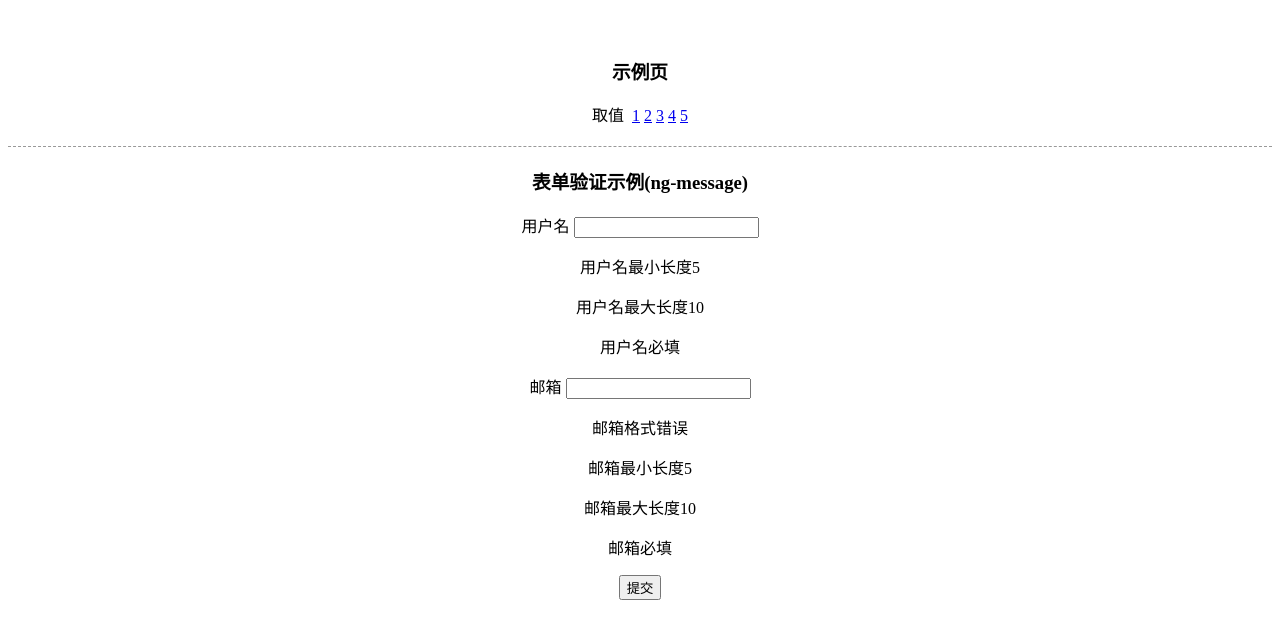
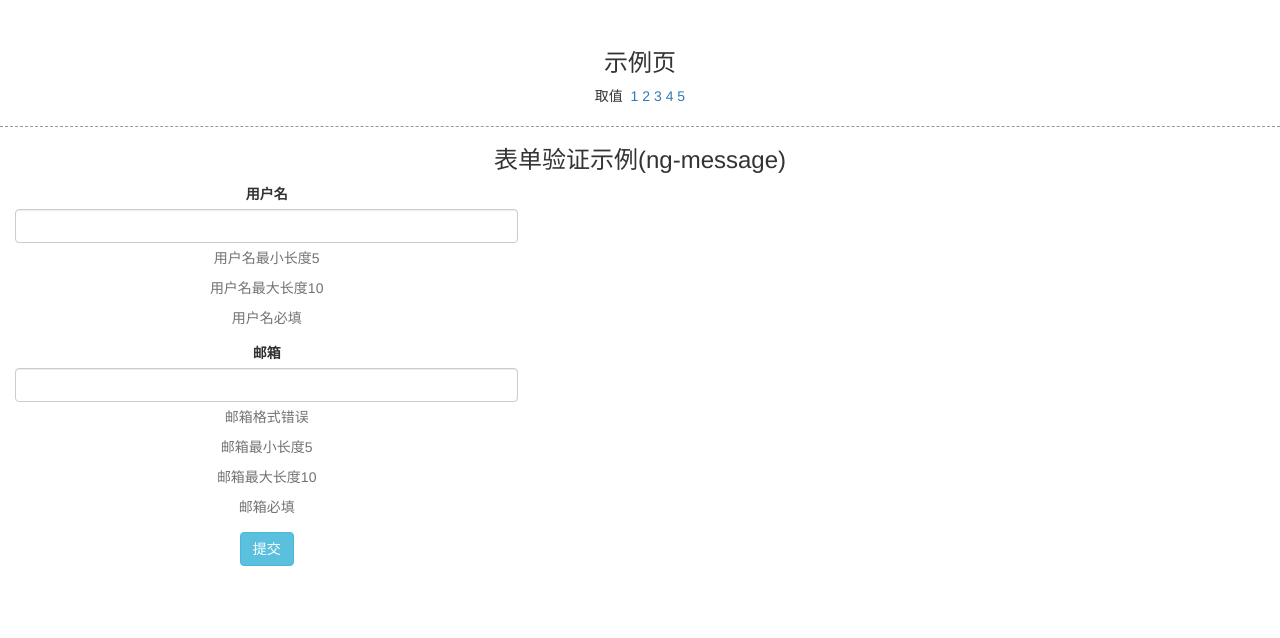
Before and after one commit to 349032805/eparty-weixin-spa, a website: page app/views/test.html in a window 1280 px wide. Drawn offline with nearby package versions, Linux system fonts and the light colour scheme.

Commit message:
git commit

```diff
--- a/app/scripts/app.js
+++ b/app/scripts/app.js
@@ -3,7 +3,8 @@
 angular
   .module('eparty', [
     'ngResource',
-    'ui.router'
+    'ui.router',
+    'ngMessages'
   ])
   .config(function ($stateProvider, $urlRouterProvider) {
     $urlRouterProvider.when("", "/index");
--- a/app/views/test.html
+++ b/app/views/test.html
@@ -12,7 +12,7 @@
  }
 
 
-.show-box{
+.form-box{
     margin:0 auto;
     float:none;
     background:#fff;
@@ -42,7 +42,7 @@
 
 </style>
 
-
+<link href="//cdn.bootcss.com/bootstrap/3.3.7/css/bootstrap.min.css" rel="stylesheet">
  <!-- 测试页 -->
 <div class="emample">
 
@@ -63,7 +63,7 @@
 
     <!-- 表单验证 -->
     <h3>表单验证示例(ng-message)</h3>
-    <div class="col-md-5 show-box">
+    <div class="col-md-5 form-box">
         <form name="userForm" novalidate>
             <div class="form-group" ng-class="{'has-error':userForm.name.$touched && userForm.name.$invalid}">
                 <label>用户名</label>
@@ -94,4 +94,6 @@
         </form>
     </div>
 
+
+
 </div>
--- a/bower.json
+++ b/bower.json
@@ -7,6 +7,7 @@
     "angular-sanitize": "^1.4.0",
     "AngularJS-Toaster": "angularjs-toaster#~0.4.15",
     "angular-ui-router": "~0.2.15",
+    "angular-messages": "^1.4.0",
     "jquery": "~2.1.1"
   },
   "appPath": "app",
```
Also changed, not shown: app/index.html (+1 -0 lines), test/karma.conf.js (+1 -0 lines). Lines whose indentation alone changed are shown as unchanged.
